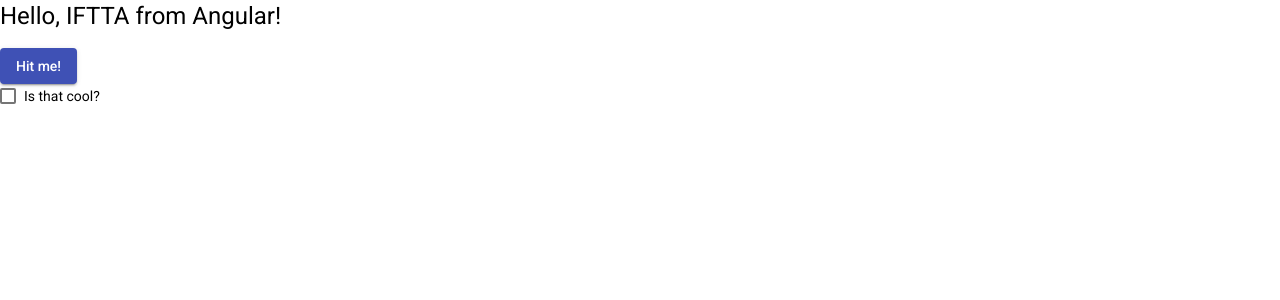
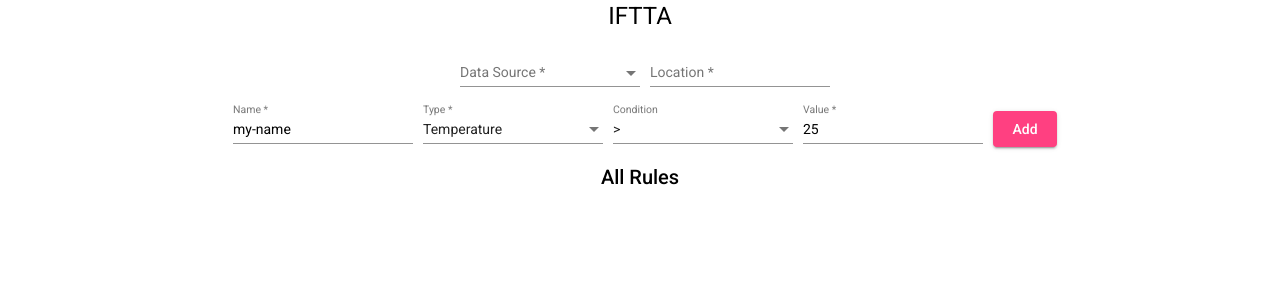
Before and after one commit to google/if-this-then-ad, an Angular app in the folder client/: page / in a window 1280 px wide. Shown: the top 300 px of the page. Built offline with nearby package versions, Linux system fonts and the light colour scheme.

Commit message:
Added Triggers page

```diff
--- a/client/src/app/app-routing.module.ts
+++ b/client/src/app/app-routing.module.ts
@@ -1,7 +1,13 @@
 import { NgModule } from '@angular/core';
 import { RouterModule, Routes } from '@angular/router';
+import { TriggersComponent } from './triggers/triggers.component';
 
-const routes: Routes = [];
+const routes: Routes = [
+  {
+    path: '',
+    component: TriggersComponent,
+  },
+];
 
 @NgModule({
   imports: [RouterModule.forRoot(routes)],
--- a/client/src/app/app.component.html
+++ b/client/src/app/app.component.html
@@ -1,4 +1 @@
-<h1>Hello, IFTTA from Angular!</h1>
-
-<button mat-raised-button color="primary">Hit me!</button><br>
-<mat-checkbox>Is that cool?</mat-checkbox>
+<router-outlet></router-outlet>
--- /dev/null
+++ b/client/src/app/trigger/trigger.component.html
@@ -0,0 +1,6 @@
+<div style="display: flex;">
+    <div>{{ name }}</div>
+    <div>{{ type }}</div>
+    <div>{{ condition }}</div>
+    <div>{{ value }}</div>
+</div>
--- /dev/null
+++ b/client/src/app/trigger/trigger.component.ts
@@ -0,0 +1,19 @@
+import { Component, OnInit, Input } from '@angular/core';
+
+@Component({
+  selector: 'app-trigger',
+  templateUrl: './trigger.component.html',
+  styleUrls: ['./trigger.component.scss']
+})
+export class TriggerComponent implements OnInit {
+  @Input() name: string = '';
+  @Input() type: string = '';
+  @Input() condition: string = '';
+  @Input() value: any = null;
+
+  constructor() { }
+
+  ngOnInit(): void {
+  }
+
+}
--- /dev/null
+++ b/client/src/app/triggers/triggers.component.html
@@ -0,0 +1,96 @@
+<div style="width: 100%; height: 100%; display: flex; flex-direction: column; align-items: center;">
+    <h1>IFTTA</h1>
+    <form>
+        <!-- Data source -->
+        <mat-form-field class="form-element">
+            <mat-label>Data Source</mat-label>
+            <mat-select required>
+                <mat-option *ngFor="let source of sources" name="trigger-source" [value]="source.value">
+                    {{ source.uiValue }}
+                </mat-option>
+            </mat-select>
+        </mat-form-field>
+
+        <!-- Location -->
+        <mat-form-field class="form-element">
+            <mat-label>Location</mat-label>
+            <input matInput name="trigger-value" required>
+        </mat-form-field>
+    </form>
+
+    <form #trigger="ngForm" (ngSubmit)="addTrigger(trigger)">
+        <!-- Name -->
+        <mat-form-field class="form-element">
+            <mat-label>Name</mat-label>
+            <input ngModel="my-name" matInput name="trigger-name" required>
+        </mat-form-field>
+
+        <!-- Type -->
+        <mat-form-field class="form-element">
+            <mat-label>Type</mat-label>
+            <mat-select ngModel="temp" name="trigger-type" required>
+                <mat-option *ngFor="let type of types" [value]="type.value">
+                    {{ type.uiValue }}
+                </mat-option>
+            </mat-select>
+        </mat-form-field>
+
+        <!-- Condition -->
+        <mat-form-field class="form-element">
+            <mat-label>Condition</mat-label>
+            <mat-select ngModel="gt" name="trigger-condition">
+                <mat-option value="gt">&gt;</mat-option>
+                <mat-option value="lt">&lt;</mat-option>
+            </mat-select>
+        </mat-form-field>
+
+        <!-- Value -->
+        <mat-form-field class="form-element">
+            <mat-label>Value</mat-label>
+            <input ngModel="25" matInput name="trigger-value" required>
+        </mat-form-field>
+
+        <!-- Add -->
+        <button class="form-element" mat-raised-button color="accent">Add</button><br>
+    </form>
+
+    <h2>All Rules</h2>
+
+    <div *ngIf="triggers && triggers.length">
+        <table mat-table [dataSource]="dataSource">
+            <ng-container matColumnDef="name">
+                <th mat-header-cell *matHeaderCellDef> Name </th>
+                <td mat-cell *matCellDef="let trigger"> {{ trigger.name }} </td>
+            </ng-container>
+
+            <ng-container matColumnDef="type">
+                <th mat-header-cell *matHeaderCellDef> Type </th>
+                <td mat-cell *matCellDef="let trigger"> {{ trigger.type }} </td>
+            </ng-container>
+
+            <ng-container matColumnDef="condition">
+                <th mat-header-cell *matHeaderCellDef> Condition </th>
+                <td mat-cell *matCellDef="let trigger"> {{ trigger.condition }} </td>
+            </ng-container>
+
+            <ng-container matColumnDef="value">
+                <th mat-header-cell *matHeaderCellDef> Value </th>
+                <td mat-cell *matCellDef="let trigger"> {{ trigger.value }} </td>
+            </ng-container>
+
+            <tr mat-header-row *matHeaderRowDef="displayedColumns"></tr>
+            <tr mat-row *matRowDef="let row; columns: displayedColumns;"></tr>
+        </table>
+
+        <mat-paginator [pageSizeOptions]="[5, 10, 20]"
+                        showFirstLastButtons
+                        aria-label="Select page of triggers">
+        </mat-paginator>
+    </div>
+
+    <!--<div *ngIf="triggers && triggers.length" id="triggers">
+        <div *ngFor="let trigger of triggers">
+            <app-trigger [name]='trigger["name"]' [type]='trigger["type"]' [condition]='trigger["condition"]' [value]='trigger["value"]'></app-trigger>
+        </div>
+    </div>-->
+</div>
--- /dev/null
+++ b/client/src/app/triggers/triggers.component.scss
@@ -0,0 +1,7 @@
+.form-element {
+    margin-left: 10px;
+}
+
+table {
+    width: 100%;
+}
--- /dev/null
+++ b/client/src/app/triggers/triggers.component.ts
@@ -0,0 +1,64 @@
+import { AfterViewInit, Component, OnInit, ViewChild } from '@angular/core';
+import { MatPaginator } from '@angular/material/paginator';
+import { MatTableDataSource } from '@angular/material/table';
+
+@Component({
+  selector: 'app-triggers',
+  templateUrl: './triggers.component.html',
+  styleUrls: ['./triggers.component.scss']
+})
+export class TriggersComponent implements OnInit, AfterViewInit {
+  types = [
+    {
+      value: 'temp',
+      uiValue: 'Temperature',
+    },
+  ];
+
+  triggers = [] as Trigger[];
+
+  sources = [
+    {
+      value: 'weather',
+      uiValue: 'Weather',
+    },
+  ];
+
+  displayedColumns: string[] = ['name', 'type', 'condition', 'value'];
+  dataSource = new MatTableDataSource<any>(this.triggers);
+
+  @ViewChild(MatPaginator) paginator: MatPaginator;
+
+  ngAfterViewInit() {
+    this.dataSource.paginator = this.paginator;
+  }
+
+  constructor() { }
+
+  ngOnInit(): void {
+  }
+
+  addTrigger(form: any) {
+    console.log(form);
+    console.log(form.value);
+
+    this.triggers.push({
+      name: form.value['trigger-name'],
+      type: form.value['trigger-type'],
+      condition: form.value['trigger-condition'],
+      value: form.value['trigger-value'],
+    });
+
+    console.log(this.triggers);
+
+    this.dataSource.data = this.triggers;
+    this.dataSource.paginator = this.paginator;
+  }
+}
+
+export interface Trigger {
+  name: string;
+  type: string;
+  condition: string;
+  value: string|number;
+}
--- a/client/tsconfig.json
+++ b/client/tsconfig.json
@@ -27,6 +27,7 @@
     "enableI18nLegacyMessageIdFormat": false,
     "strictInjectionParameters": true,
     "strictInputAccessModifiers": true,
-    "strictTemplates": true
+    "strictTemplates": true,
+    "strictPropertyInitialization": false
   }
 }
```
Also changed, not shown: client/src/app/app.module.ts (+15 -1 lines), client/src/app/trigger/trigger.component.scss (added), 2 other files (tests, documents, lock files or other folders).
